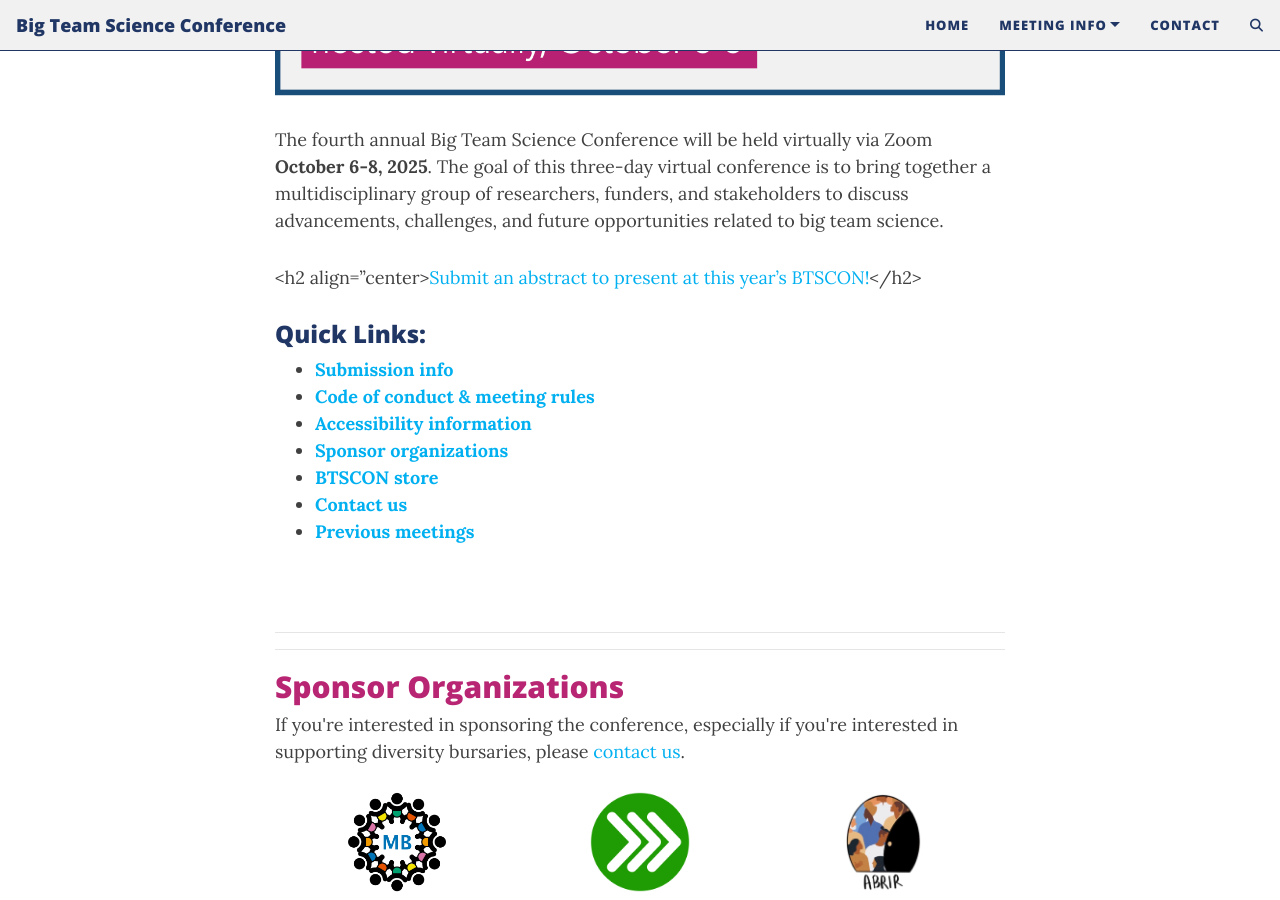
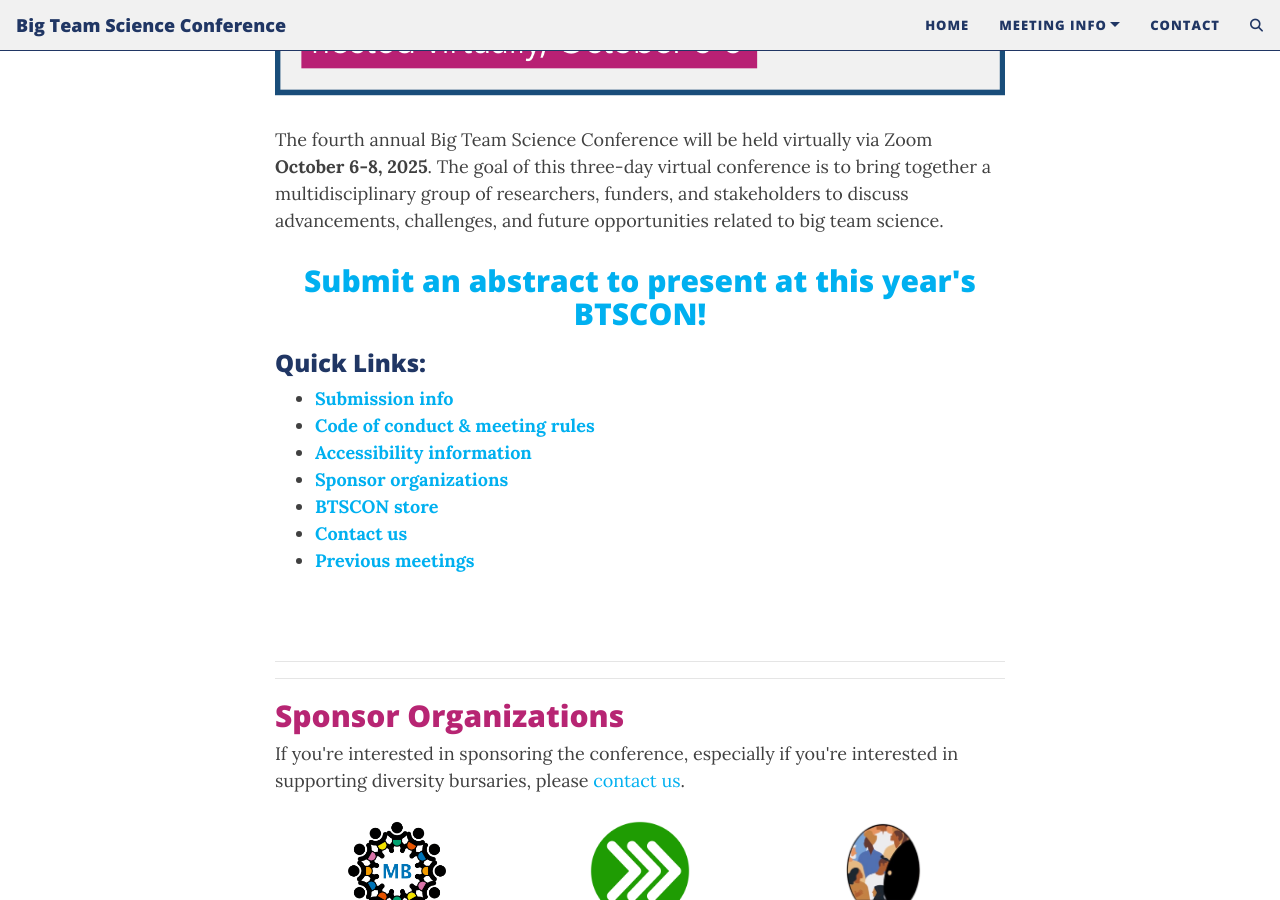
Before and after one commit to bigteamscienceconference/bigteamscienceconference.github.io, a Jekyll site: the page built from index.md, in a window 1280 px wide and 900 px high, scrolled down 443 px. Built offline with Jekyll 4.4.1, drawn with Linux system fonts in a browser that asks for light colours; comment, search, counter and statistics services are not loaded.

Commit message:
Update index.md

```diff
--- a/index.md
+++ b/index.md
@@ -13,7 +13,7 @@ layout: page
 <h2 align="center"><a href="{{site.baseurl}}/registration/">Register</a> now!</h2>
 -->
 
-<h2 align="center><a href="{{site.baseurl}}/submissions/">Submit an abstract to present at this year's BTSCON!</a></h2>
+<h2 align="center"><a href="{{site.baseurl}}/submissions/">Submit an abstract to present at this year's BTSCON!</a></h2>
 
 
 ### Quick Links:
```
